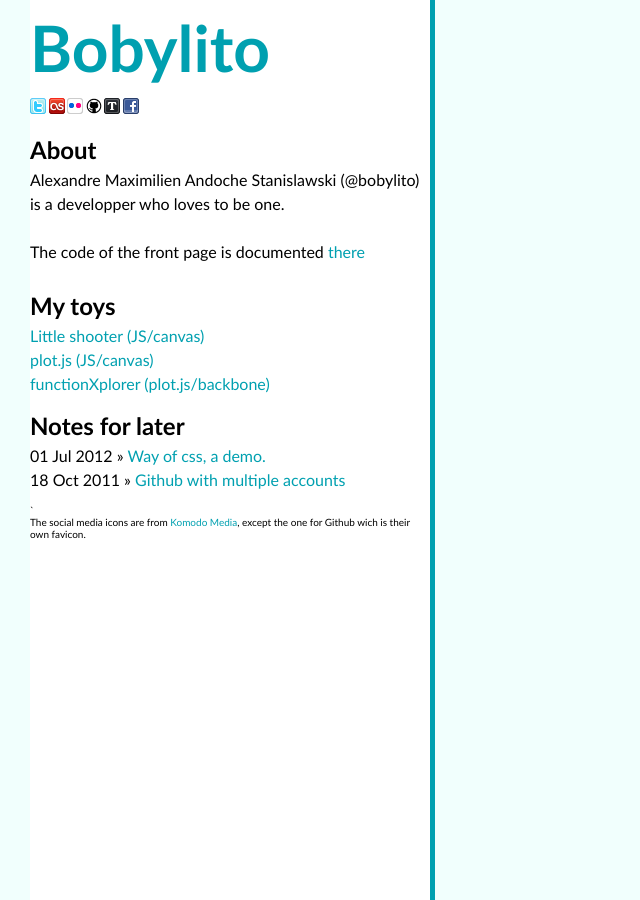
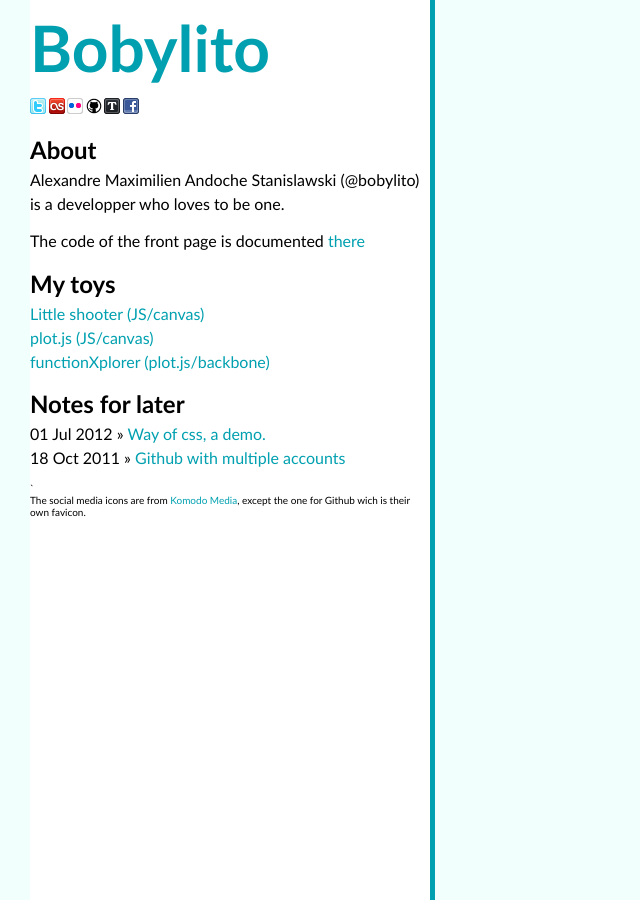
Before and after one commit to bobylito/bobylito.github.com, a Jekyll site: the page built from index.html, in a window 1280 px wide. Shown: the whole page, without its empty margins (0-640 px from the left). Built offline with Jekyll 4.4.1, drawn with Linux system fonts in a browser that asks for light colours; Markdown is read by kramdown in place of the engine named in the settings.

Commit message:
Fix issues with ol

```diff
--- a/css/all.css
+++ b/css/all.css
@@ -11,11 +11,16 @@
   line-height : 1.5em;
 }
 p, pre {
-  margin-bottom : 1.5em
+  margin-bottom : 0.8em
 }
 ul, ol{
   padding-bottom : 1.2em;
+}
+ul {
   list-style-type:none;
+}
+ol {
+  margin-left : 2.2em
 }
 h1, h2, h3 {
   font-weight: bold;
```
